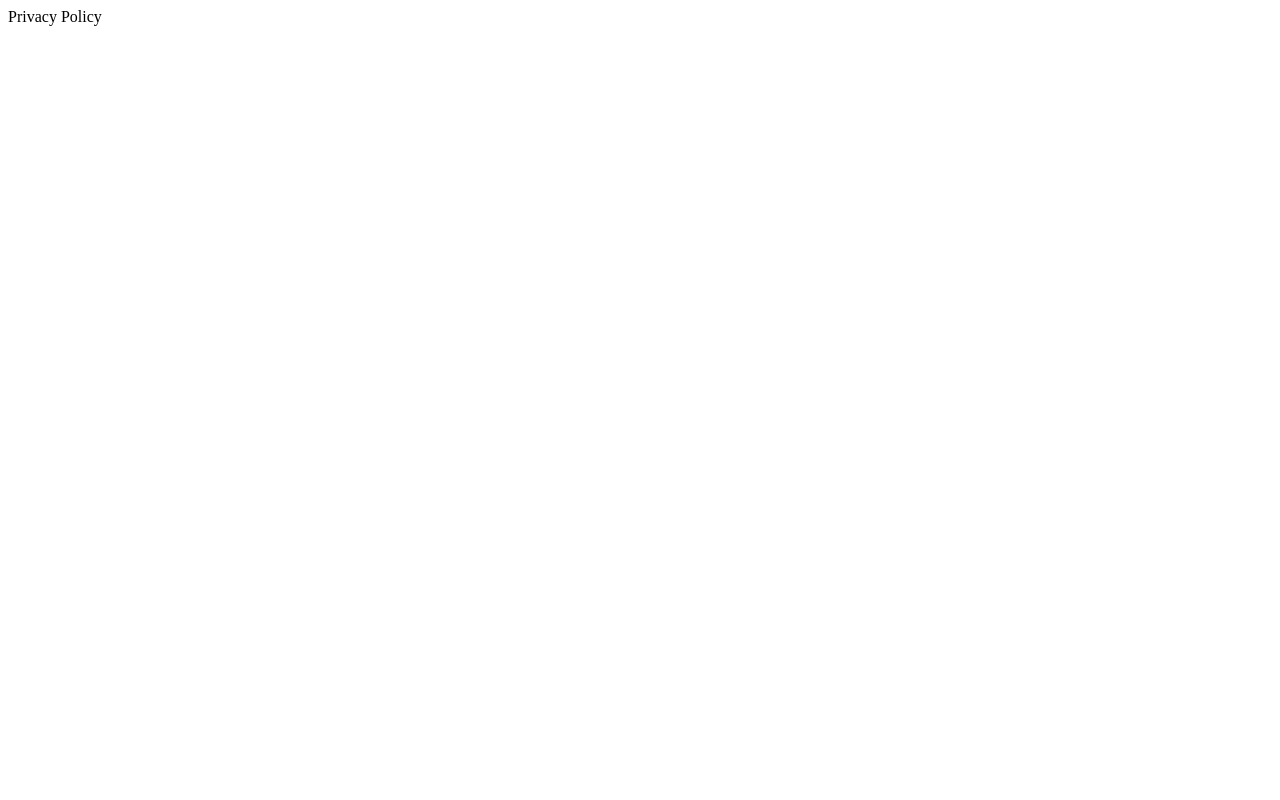
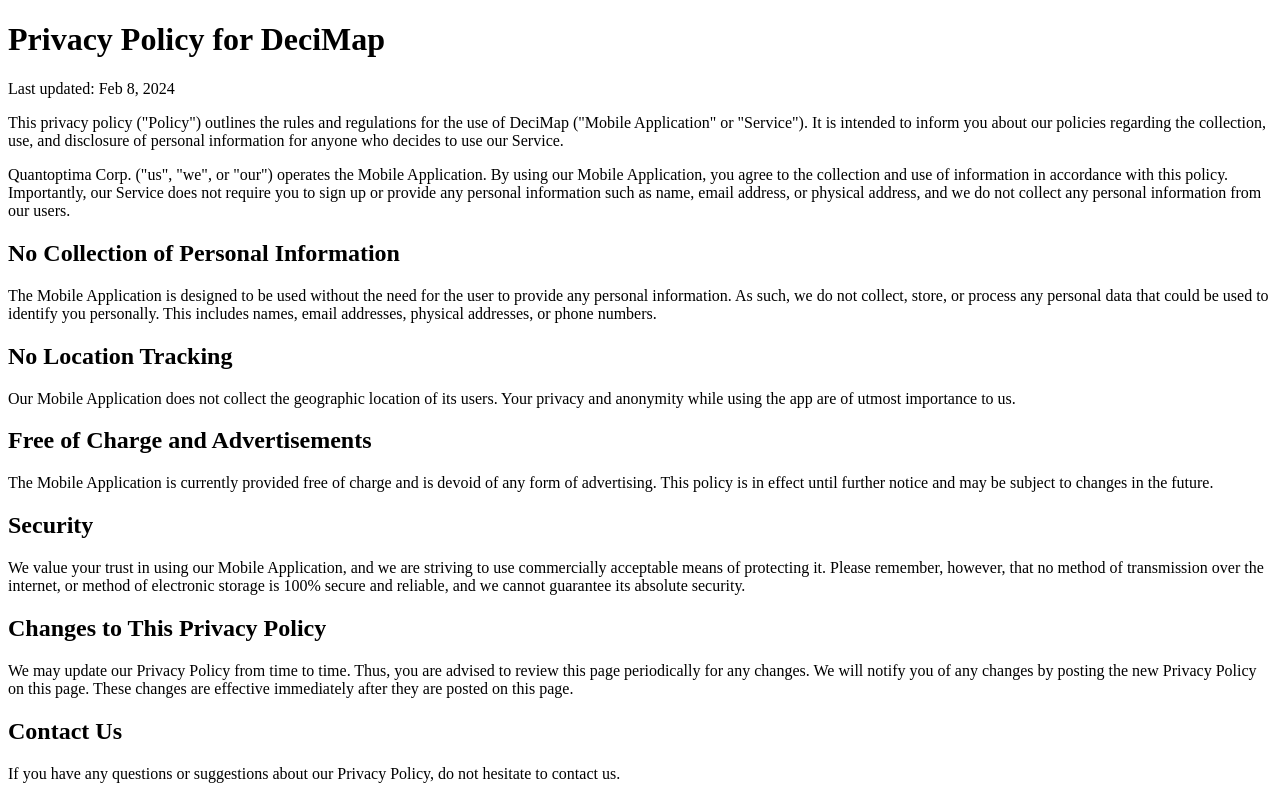
Before and after one commit to msiami/quantoptima.com, a plain HTML site: page decimap/privacy_policy/generic/en/privacy_policy.html in a window 1280 px wide. Drawn offline with Linux system fonts and the light colour scheme.

Commit message:
First private policy for DeciMap.

```diff
--- a/decimap/privacy_policy/generic/en/privacy_policy.html
+++ b/decimap/privacy_policy/generic/en/privacy_policy.html
@@ -1 +1,34 @@
-Privacy Policy
+<!DOCTYPE html>
+<html lang="en">
+<head>
+    <meta charset="UTF-8">
+    <meta name="viewport" content="width=device-width, initial-scale=1.0">
+    <title>Privacy Policy</title>
+</head>
+<body>
+    <h1>Privacy Policy for DeciMap</h1>
+    <p>Last updated: Feb 8, 2024</p>
+
+    <p>This privacy policy ("Policy") outlines the rules and regulations for the use of DeciMap ("Mobile Application" or "Service"). It is intended to inform you about our policies regarding the collection, use, and disclosure of personal information for anyone who decides to use our Service.</p>
+
+    <p> Quantoptima Corp. ("us", "we", or "our") operates the Mobile Application. By using our Mobile Application, you agree to the collection and use of information in accordance with this policy. Importantly, our Service does not require you to sign up or provide any personal information such as name, email address, or physical address, and we do not collect any personal information from our users.</p>
+
+    <h2>No Collection of Personal Information</h2>
+    <p>The Mobile Application is designed to be used without the need for the user to provide any personal information. As such, we do not collect, store, or process any personal data that could be used to identify you personally. This includes names, email addresses, physical addresses, or phone numbers.</p>
+
+    <h2>No Location Tracking</h2>
+    <p>Our Mobile Application does not collect the geographic location of its users. Your privacy and anonymity while using the app are of utmost importance to us.</p>
+
+    <h2>Free of Charge and Advertisements</h2>
+    <p>The Mobile Application is currently provided free of charge and is devoid of any form of advertising. This policy is in effect until further notice and may be subject to changes in the future.</p>
+
+    <h2>Security</h2>
+    <p>We value your trust in using our Mobile Application, and we are striving to use commercially acceptable means of protecting it. Please remember, however, that no method of transmission over the internet, or method of electronic storage is 100% secure and reliable, and we cannot guarantee its absolute security.</p>
+
+    <h2>Changes to This Privacy Policy</h2>
+    <p>We may update our Privacy Policy from time to time. Thus, you are advised to review this page periodically for any changes. We will notify you of any changes by posting the new Privacy Policy on this page. These changes are effective immediately after they are posted on this page.</p>
+
+    <h2>Contact Us</h2>
+    <p>If you have any questions or suggestions about our Privacy Policy, do not hesitate to contact us.</p>
+</body>
+</html>
```
